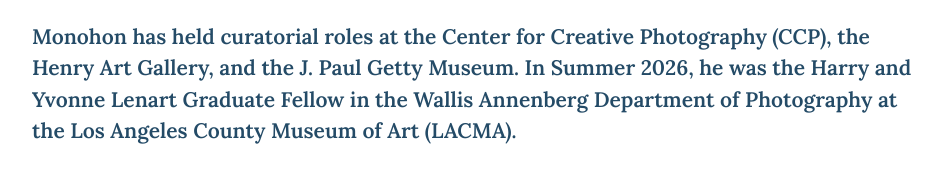
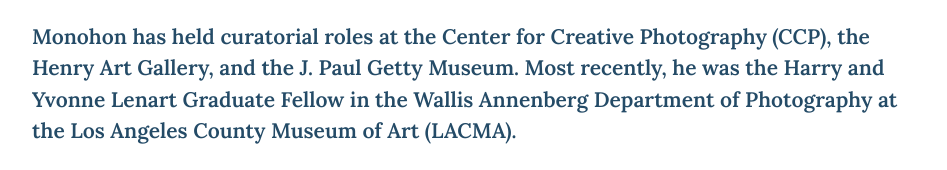
Before and after one commit to adammonohon-dotcom/adammonohon.github.io, a plain HTML site: page index.html in a window 1280 px wide. Shown: the part 186-356 px from the top of the page, without its empty margins (158-1105 px from the left). Drawn offline with Linux system fonts and the light colour scheme.

Commit message:
Update description of Monohon's fellowship history

```diff
--- a/index.html
+++ b/index.html
@@ -181,7 +181,7 @@ His ongoing research into the work of John Yang (1933–2009) has been supported
 <p>
 Monohon has held curatorial roles at the Center for
 Creative Photography (CCP), the Henry Art Gallery, and the J. Paul
-Getty Museum. In Summer 2026, he was the Harry and Yvonne Lenart Graduate Fellow in the Wallis Annenberg Department of Photography at the Los Angeles County Museum of Art (LACMA).
+Getty Museum. Most recently, he was the Harry and Yvonne Lenart Graduate Fellow in the Wallis Annenberg Department of Photography at the Los Angeles County Museum of Art (LACMA).
 </p>
 Exhibitions organized include <i>A/political Rocks</i>
 (2023), <i>Farewell Photography: The Hitachi Collection
```
